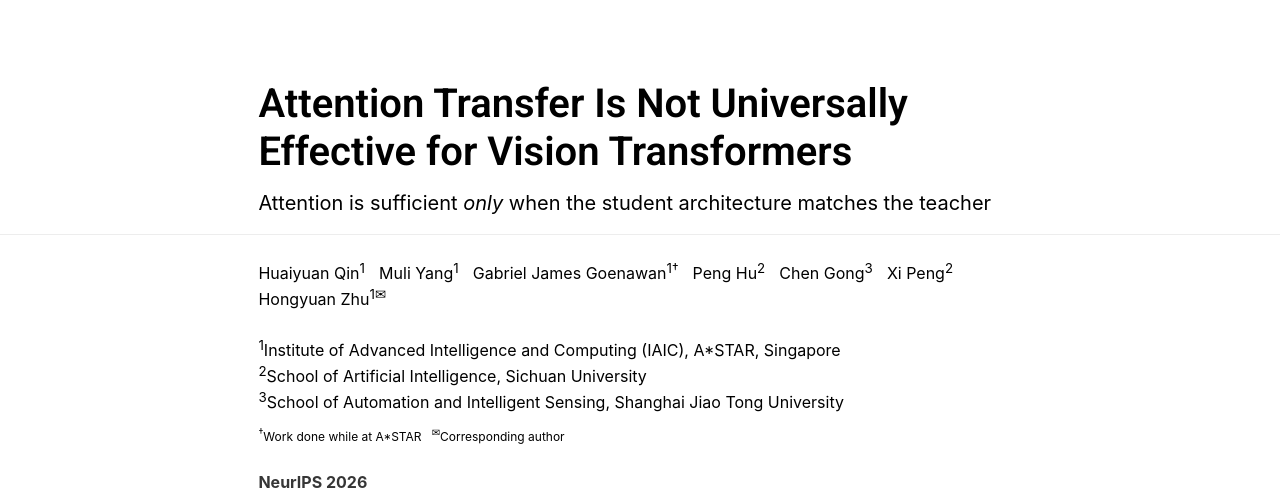
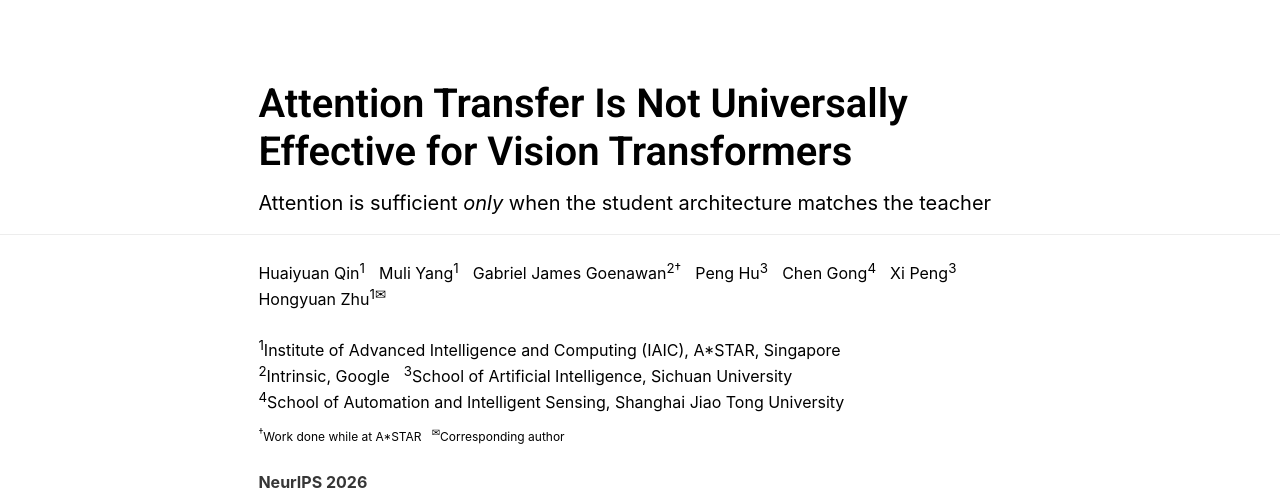
Before and after one commit to leonqin430/leonqin430.github.io, a plain HTML site: page projects/attention-transfer-universally/index.html in a window 1280 px wide. Shown: the top 502 px of the page. Drawn offline with nearby package versions, Linux system fonts and the light colour scheme.

Commit message:
Attention Transfer project page: update author affiliations

```diff
--- a/projects/attention-transfer-universally/index.html
+++ b/projects/attention-transfer-universally/index.html
@@ -35,17 +35,18 @@
           <div class="is-size-6 publication-authors">
             <span class="author-block"><a href="https://leonqin430.github.io/" class="plain-link">Huaiyuan Qin</a><sup>1</sup></span>
             <span class="author-block">Muli Yang<sup>1</sup></span>
-            <span class="author-block">Gabriel James Goenawan<sup>1&dagger;</sup></span>
-            <span class="author-block">Peng Hu<sup>2</sup></span>
-            <span class="author-block">Chen Gong<sup>3</sup></span>
-            <span class="author-block">Xi Peng<sup>2</sup></span>
+            <span class="author-block">Gabriel James Goenawan<sup>2&dagger;</sup></span>
+            <span class="author-block">Peng Hu<sup>3</sup></span>
+            <span class="author-block">Chen Gong<sup>4</sup></span>
+            <span class="author-block">Xi Peng<sup>3</sup></span>
             <span class="author-block">Hongyuan Zhu<sup>1&#9993;</sup></span>
           </div>
           <br>
           <div class="is-size-6 publication-authors">
             <span class="author-block"><sup>1</sup>Institute of Advanced Intelligence and Computing (IAIC), A*STAR, Singapore</span><br>
-            <span class="author-block"><sup>2</sup>School of Artificial Intelligence, Sichuan University</span>
-            <span class="author-block"><sup>3</sup>School of Automation and Intelligent Sensing, Shanghai Jiao Tong University</span>
+            <span class="author-block"><sup>2</sup>Intrinsic, Google</span>
+            <span class="author-block"><sup>3</sup>School of Artificial Intelligence, Sichuan University</span><br>
+            <span class="author-block"><sup>4</sup>School of Automation and Intelligent Sensing, Shanghai Jiao Tong University</span>
           </div>
           <div class="is-size-7 publication-authors" style="margin-top: 10px;">
             <span class="author-block"><sup>&dagger;</sup>Work done while at A*STAR &nbsp; <sup>&#9993;</sup>Corresponding author</span>
```
